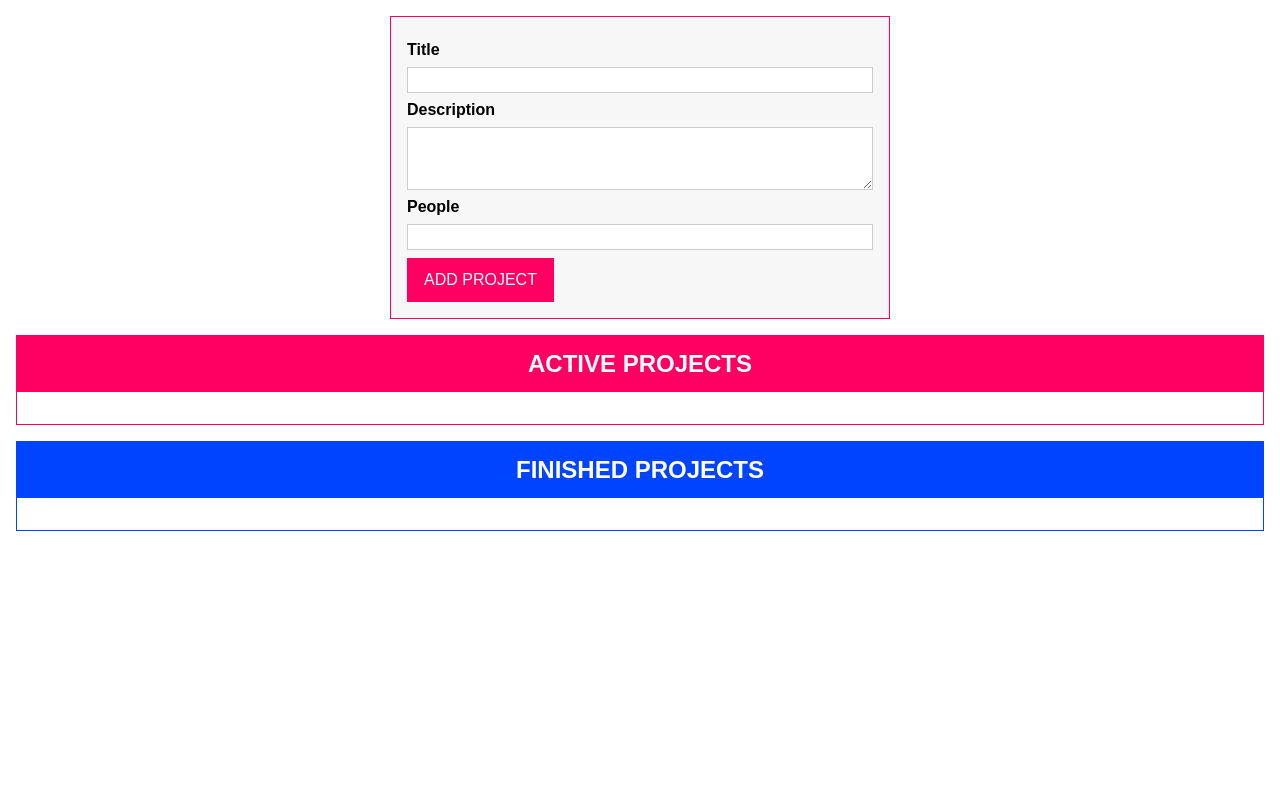
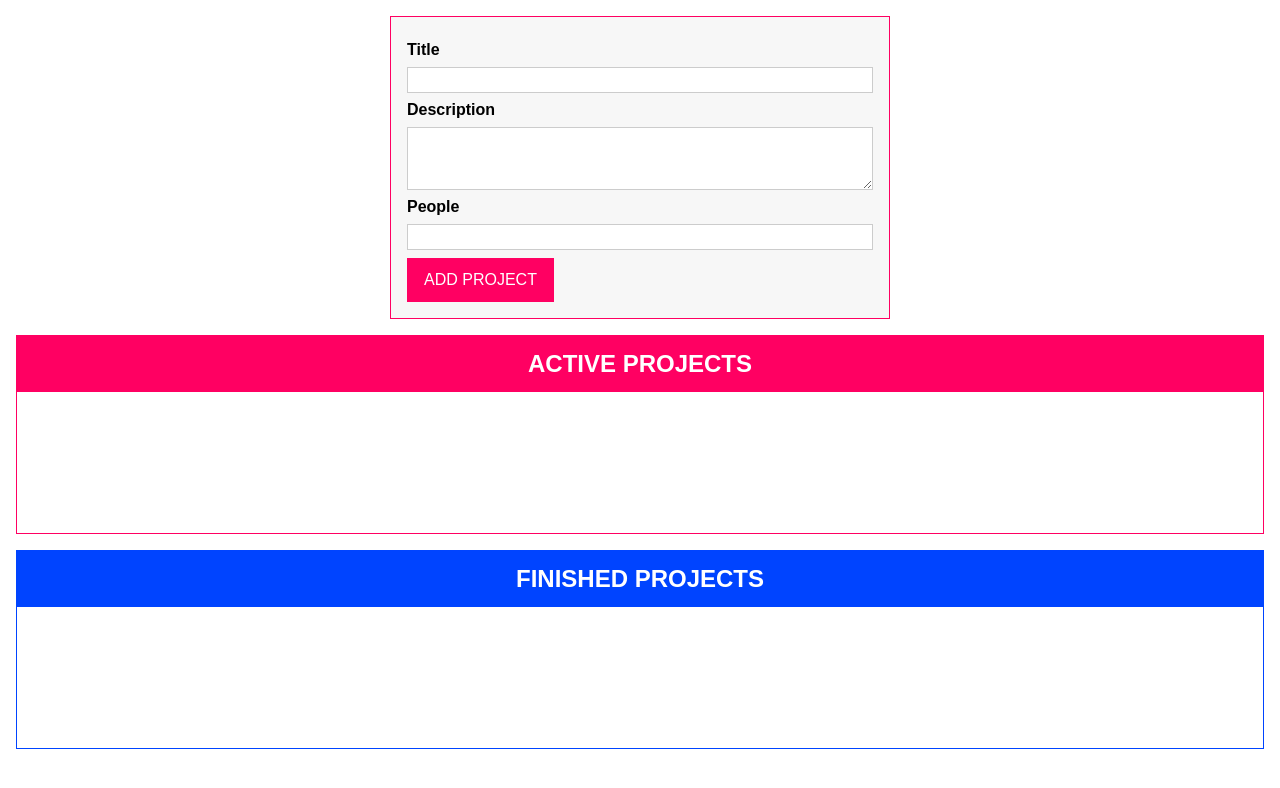
Before and after one commit to dmitriyyan/drag-and-drop-ts, a website built with webpack: page index.html in a window 1280 px wide. Built offline with nearby package versions, Linux system fonts and the light colour scheme.

Commit message:
styles fix

```diff
--- a/app.css
+++ b/app.css
@@ -94,6 +94,7 @@ button:active {
 	margin: 0;
 	padding: 1rem;
 	display: flex;
+  min-height: 141px;
 }
 
 .projects li {
--- a/src/components/project-list.ts
+++ b/src/components/project-list.ts
@@ -64,7 +64,6 @@ class ProjectList
   dragLeaveHandler(event: DragEvent) {
     const currTarget = event.currentTarget as HTMLElement;
     const relatedTarget = event.relatedTarget as HTMLElement
-    console.log(currTarget, relatedTarget)
     if (!currTarget.contains(relatedTarget)) {
       const listEl = this.element.querySelector('ul')!;
       listEl.classList.remove('droppable');
```
